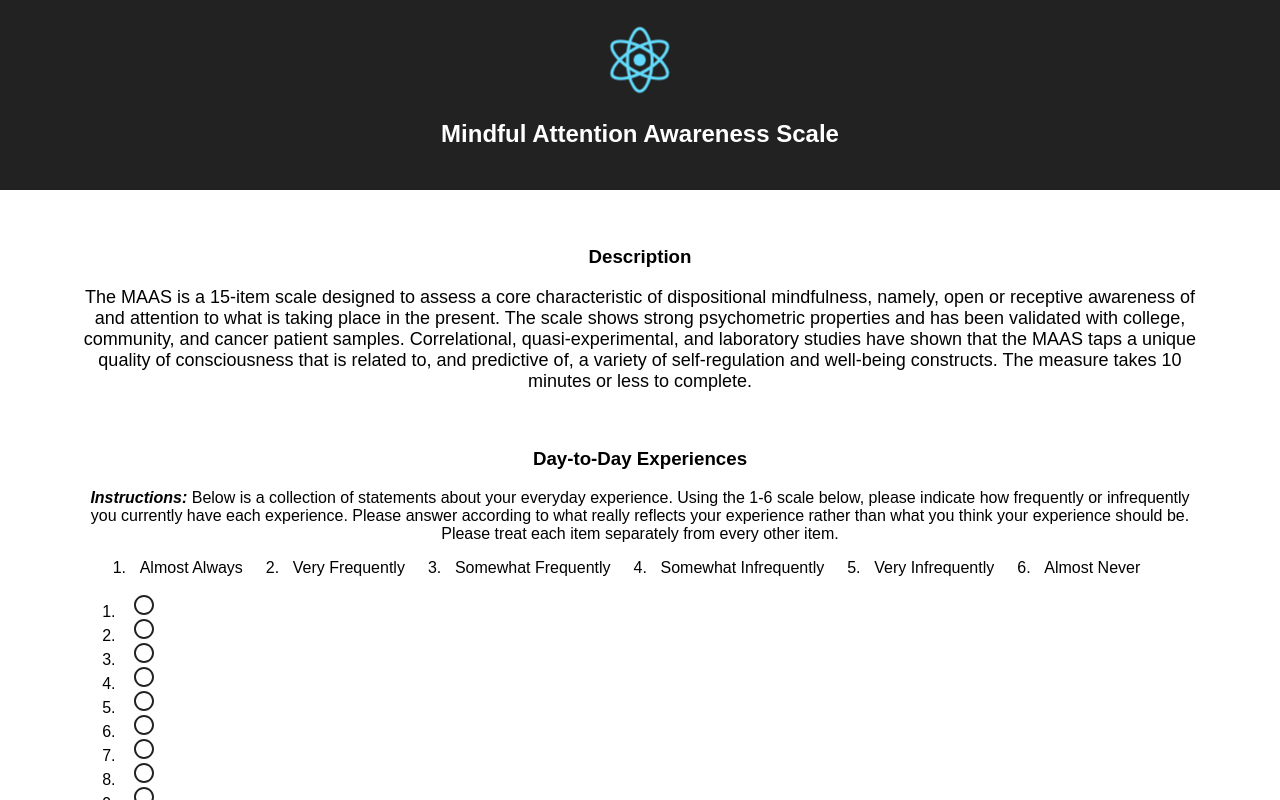
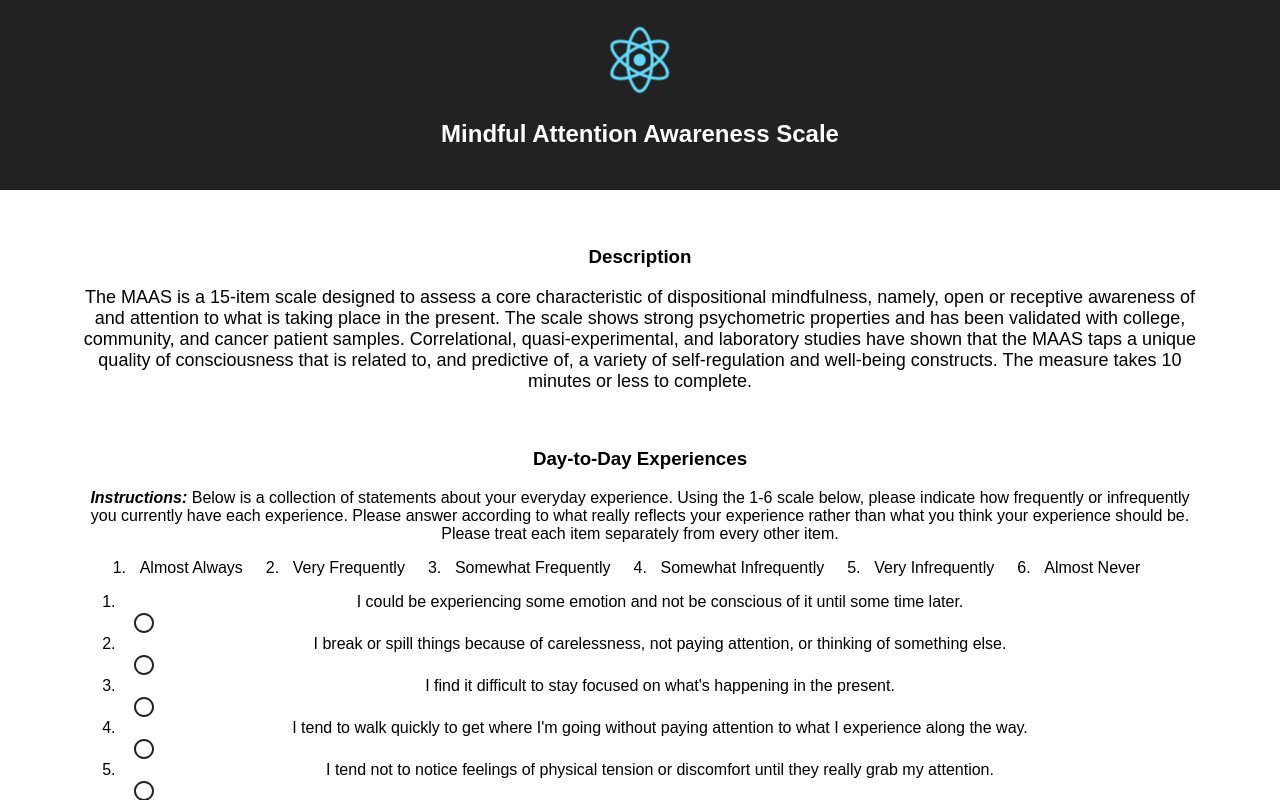
Before and after one commit to hikurangi/maas-survey, a React (Create React App) app: page / in a window 1280 px wide. Shown: the top 800 px of the page. Built offline with nearby package versions, Linux system fonts and the light colour scheme.

Commit message:
produce radio buttons using map()

```diff
--- a/src/components/Survey.js
+++ b/src/components/Survey.js
@@ -8,12 +8,15 @@ class Survey extends Component {
     super(props);
     this.state = {}
   }
+
+  handleChange = e => {
+    console.log({e});
+  }
+
   render() {
     const questions = data.map((item, index) => (
       <MuiThemeProvider>
-        <Question key={index} id={index}>
-          {item}
-        </Question>
+        <Question key={index} id={index} handleChange={this.handleChange} item={item}/>
       </MuiThemeProvider>
     ))
     return (
```
